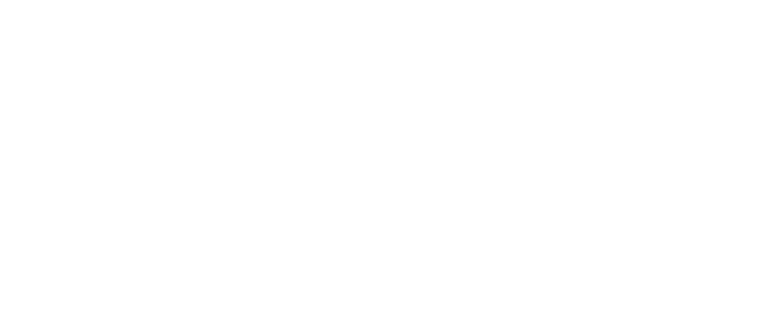
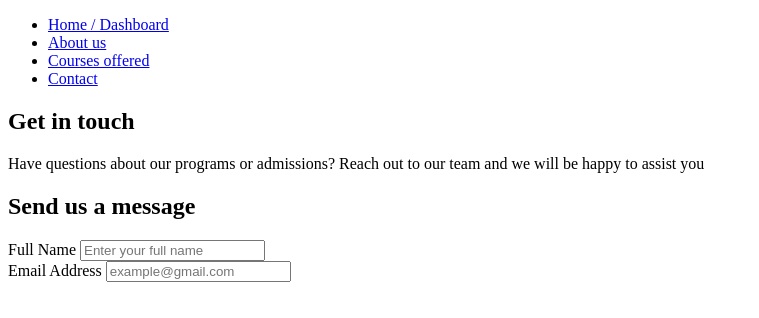
Before and after one commit to ColloKYM/student-management-system, a plain HTML site: page contact.html in a window 1280 px wide. Shown: the whole page, without its empty margins (0-759 px from the left). Drawn offline with Linux system fonts and the light colour scheme.

Commit message:
Initial commits

```diff
--- a/contact.html
+++ b/contact.html
@@ -1 +1,48 @@
 <!-- contact -->
+ <!DOCTYPE html>
+ <html lang="en">
+ <head>
+    <meta charset="UTF-8">
+    <meta name="viewport" content="width=device-width, initial-scale=1.0">
+    <title>Contact Us - Skill Bridge Institute</title>
+ </head>
+
+ <header>
+    <nav>
+        <ul id="nav-links" >
+            <li><a href="index.html">Home / Dashboard</a></li>
+            <li><a href="about.html">About us</a></li>
+            <li><a href="courses.html">Courses offered</a></li>
+            <li><a href="contact.html" class="active">Contact</a></li>
+        </ul>
+    </nav>
+ </header>
+
+ <body>
+    <section class="hero">
+        <h1>Get in touch</h1>
+        <p>Have questions about our programs or admissions? Reach out to our team and we
+            will be happy to assist you
+        </p>
+    </section>
+
+    <section>
+        <h2>Send us a message</h2>
+        <form>
+            <div class="form-group">
+                <label for="contactName">Full Name</label>
+                <input type="text" id="contactName" placeholder="Enter your full name">
+            </div>
+            <div class="form-group">
+                <label for="contatEmail">Email Address</label>
+                <input type="text" id="contatEmail" placeholder="example@gmail.com">
+            </div>
+
+        </form>
+    </section>
+
+ </body>
+ <footer>
+
+ </footer>
+ </html>
--- a/index.html
+++ b/index.html
@@ -1 +1,43 @@
 <!-- Home/dashboard -->
+<!DOCTYPE html>
+<html lang="en">
+
+<head>
+    <meta charset="UTF-8">
+    <meta name="viewport" content="width=device-width, initial-scale=1.0">
+    <title>Student Management system</title>
+    <link rel="stylesheet" href="style.css">
+    <script src="script.js" defer></script>
+</head>
+
+<!-- Shared navigation -->
+<header>
+    <a href="index.html">Student Management System</a>
+    <h1> Student Management System</h1>
+    <nav>
+        <ul>
+            <li><a href="index.html">Home / Dashboard</a></li>
+            <li><a href="about.html">About us</a></li>
+            <li><a href="courses.html">Courses offered</a></li>
+            <li><a href="contact.html">Contact</a></li>
+        </ul>
+    </nav>
+
+</header>
+
+<!-- Main section -->
+
+<body>
+    <section class="hero">
+        <div class="hero-content">
+
+        </div>
+
+    </section>
+
+
+</body>
+<footer>
+
+</footer>
+</html>
```
Also changed, not shown: about.html (line endings or trailing spaces).
